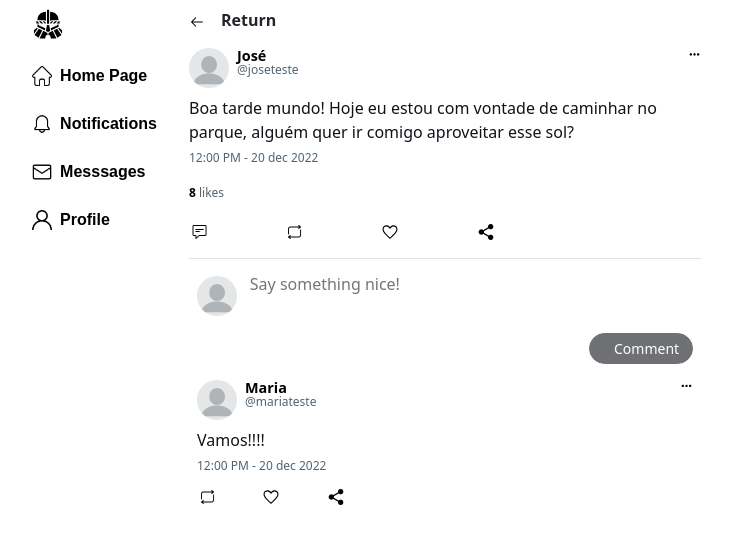
After one commit to DaviGGA/dwarf-app, a Django app: page /post in a window 1280 px wide. The commit adds this page. Shown: the top 544 px of the page, without its empty margins (195-927 px from the left). Run offline with Django 4.2, Linux system fonts and the light colour scheme.

Commit message:
new front-end implementations

```diff
--- a/app/admin.py
+++ b/app/admin.py
@@ -7,3 +7,4 @@ from app.models import *
 admin.site.register(Profile)
 admin.site.register(Post)
 admin.site.register(Follow)
+admin.site.register(Like)
--- a/app/models.py
+++ b/app/models.py
@@ -29,6 +29,10 @@ class Post (models.Model):
     reposts = models.IntegerField(default=0)
     coments = models.IntegerField(default=0)
 
+    def __str__(self):
+        return f"{self.profile.user.username} | {self.text_content[:15]}..."
+
+
 
 class Follow (models.Model):
     who_is_following = models.CharField(max_length=100, blank=False, null=False)
@@ -36,4 +40,4 @@ class Follow (models.Model):
 
 class Like (models.Model):
     who_is_liking = models.CharField(max_length=100, blank=False, null = False)
-    who_is_being_liked = models.CharField(max_length=100, blank=False, null = False)
+    post_being_liked = models.CharField(max_length=100, blank=False, null = False)
--- a/app/urls.py
+++ b/app/urls.py
@@ -6,7 +6,9 @@ urlpatterns = [
     path('signin', views.sign_in, name = 'signin'),
     path('logout', views.logout_user, name = 'logout'),
     path('profile/<str:pk>', views.profile, name = 'profile'),
+    path('post' ,views.post, name = 'post'),
     path('follow', views.follow, name = 'follow'),
+    path('like', views.like, name = 'like'),
     path('profile-settings', views.profile_settings, name = 'profile-settings'),
     path('', views.index, name = 'index'),
     path('email-verification/<uidb64>/<token>', views.email_verification, name = 'email-verification'),
--- a/app/views.py
+++ b/app/views.py
@@ -7,6 +7,7 @@ from django.contrib.auth import login, logout, authenticate
 from django.shortcuts import redirect
 from django.urls import reverse
 from datetime import datetime
+from itertools import chain
 from django.core.mail import EmailMessage
 from django.contrib.sites.shortcuts import get_current_site
 from django.utils.encoding import force_bytes, force_str, DjangoUnicodeDecodeError
@@ -18,7 +19,21 @@ from .utils import token_generator_email, token_generator_password
 def index (request):
     time_now = datetime.utcnow()
     user_profile = Profile.objects.filter(user = request.user).first()
-    feed = Post.objects.all()
+    user_is_following = []
+    feed = []
+
+    user_posts = Post.objects.filter(profile__user = request.user)
+    feed.append(user_posts)
+
+    for following in Follow.objects.filter(who_is_following = request.user.username):
+        user_is_following.append(following.who_is_being_followed)
+
+    for user in user_is_following:
+        post_of_followers = Post.objects.filter(profile__user__username = user)
+        feed.append(post_of_followers)
+
+    user_feed = list(chain(*feed))
+
     if request.method == 'POST':
         text_content = request.POST['text_content']
         post = Post.objects.create(profile= user_profile,text_content=text_content, posted_at = datetime.utcnow())
@@ -26,7 +41,7 @@ def index (request):
 
         return redirect('index')
 
-    return render(request, 'index.html', {'user_profile' : user_profile, 'feed': feed, 'time_now' : time_now})
+    return render(request, 'index.html', {'user_profile' : user_profile, 'user_feed': user_feed, 'time_now' : time_now})
 
 def profile (request, pk):
 
@@ -48,6 +63,9 @@ def profile (request, pk):
 
     return render(request, 'profile.html', context)
 
+def post(request):
+    return render(request, 'post.html')
+
 def follow (request):
 
     if request.method == 'POST':
@@ -65,7 +83,28 @@ def follow (request):
         return redirect (f'profile/{who_is_being_followed}')
 
 def like (request):
-    pass
+    if request.method == 'POST':
+        post_being_liked = request.POST['post_being_liked']
+        post_liked = Post.objects.get(pk = post_being_liked)
+
+        if len(Like.objects.filter(who_is_liking = request.user.username, post_being_liked = post_liked.id)) == 0:
+            like = Like.objects.create(who_is_liking = request.user.username, post_being_liked = post_liked.id)
+            like.save()
+            post_liked.likes += 1
+            post_liked.save()
+
+            return redirect('/')
+
+        else:
+            alrealdy_liked = Like.objects.get(who_is_liking = request.user.username, post_being_liked = post_liked.id)
+            alrealdy_liked.delete()
+            post_liked.likes -= 1
+            post_liked.save()
+
+            return redirect('/')
+    else:
+
+        return redirect('/')
 
 def sign_up(request):
     if request.method == 'POST':
--- /dev/null
+++ b/static/assets/css/header.css
@@ -0,0 +1,66 @@
+.menu {
+    display: none;
+    font-weight: bold;
+    font-family: sans-serif;
+}
+
+@media screen and (min-width:1024px) {
+
+    .menu-flex {
+        width: 100%;
+        display: flex;
+        flex-direction: column;
+        align-items: flex-end;
+    }
+
+    .menu {
+        display: flex;
+        flex-direction: column;
+        align-self: flex-end;
+        font-style: normal;
+        padding: 0 1rem;
+        margin-top: .5rem;
+    }
+
+    .logo-menu {
+        width: 2rem;
+        height: 2rem;
+        margin-bottom: 1rem;
+        margin-left: 1rem
+    }
+
+    .menu-buttons {
+        display: flex;
+        font-size: 1.2rem;
+        flex-direction: column;
+        gap: .5rem;
+    }
+
+    .menu-button {
+        display: flex;
+        padding: .5rem 1rem;
+        text-decoration: none;
+        align-items: center;
+        gap: .5rem;
+    }
+
+    .menu-button:hover {
+        border-radius: 32px;
+
+        background-color: #f0f0f0;
+        transition: .5s;
+    }
+
+    .menu-button-image {
+        width: 20px;
+        height: 20px;
+    }
+
+    .menu-button-text {
+        font-family: sans-serif;
+
+        font-size: 1rem;
+
+        color: #000;
+    }
+}
--- /dev/null
+++ b/static/assets/css/post.css
@@ -0,0 +1,155 @@
+header {
+    width: 30%;
+}
+
+body {
+    display: flex;
+}
+
+main {
+    width: 40%;
+}
+
+.post-reverse{
+    margin-top: .5rem;
+    display: flex;
+    align-items: center;
+}
+
+.post-reverse__link {
+    text-decoration: none;
+    margin-right: 1rem;
+    border-radius: 50%;
+}
+
+.arrow-icon {
+    width: 1rem;
+    height: 1rem;
+}
+
+.post-reverse__text {
+    font-weight: bold;
+}
+
+
+.post-post {
+    margin-top: 1rem;
+    height: auto;
+}
+
+.post-post__header {
+    display: flex;
+    justify-content: space-between;
+}
+
+.post-post__profileimg {
+    width: 2.5rem;
+    height: 2.5rem;
+    margin-right: .5rem;
+    border-radius: 50%;
+}
+
+.post-post__names {
+    display: flex;
+    flex-direction: column;
+}
+
+.post-post__nickname {
+    text-decoration: none;
+    color: black;
+    font-weight: bold;
+    font-size: .9rem;
+    line-height: 1rem;
+}
+
+.post-post__username {
+    color:#536471;
+    font-size: .75rem;
+    line-height: .8rem;
+
+}
+
+.post-post__dropdown {
+    width: .8rem;
+    height: .8rem;
+
+}
+
+.post-post__content {
+    margin-top: .5rem;
+    color: #0F1419;
+}
+
+.post-post__time {
+    color: #536471;
+    font-size: .75rem;
+}
+
+.post-post__likes {
+    font-size: .75rem;
+    color: #536471;
+    margin: 1rem 0 ;
+}
+
+.post-post__interact {
+    display: flex;
+    width: 60%;
+    justify-content: space-between;
+}
+
+.post-post-i-buttons {
+    border:none;
+    width: 20px;
+    height: 20px;
+    background-color: #fff;
+    padding: 0;
+}
+
+/* COMMENT */
+
+.comment-area {
+    border-top: rgb(222, 226, 230) 1px solid ;
+    margin-top: 1rem;
+    display: flex;
+    gap: .5rem;
+    flex-direction: column;
+    padding: 0 .5rem;
+}
+
+.comment-write__profileimg {
+    width: 2.5rem;
+    height: 2.5rem;
+}
+
+.comment-write {
+    margin-top: .5rem;
+    display: flex;
+    flex-direction: column;
+}
+
+
+.comment-write--flex {
+    display: flex;
+    align-items: center;
+    gap: .5rem;
+}
+
+
+.comment-write-input {
+    border: none;
+    padding: .3rem;
+    width: 100%;
+    resize: none;
+    outline: none
+}
+
+.comment-button {
+    margin: .5rem 0;
+    width: 6.5rem;
+    align-self: end;
+}
+
+.commentary-interact {
+    width: 30%;
+    margin: .5rem 0;
+}
--- a/static/assets/js/textarea-resize.js
+++ b/static/assets/js/textarea-resize.js
@@ -1,9 +1,10 @@
-const textarea = document.querySelector('.post-write-input')
+const textarea = document.querySelector('[data-textarea]')
 
 textarea.addEventListener("keyup",e => {
     let scHeigtht = e.target.scrollHeight;
     textarea.style.height = `${scHeigtht}px`
     console.log(scHeigtht)
+
     })
 
 
--- /dev/null
+++ b/templates/menu.html
@@ -0,0 +1,23 @@
+<div class="menu-flex">
+    <div class="menu">
+        <img class="logo-menu" src="/static/assets/img/dwarf-helmet.svg"  alt="">
+        <div class="menu-desktop menu-buttons">
+            <a class="menu-button" href="">
+                <img class="menu-button-image" src="/media/icons/home.png" alt="">
+                <span class="menu-button-text">Home Page</span>
+            </a>
+            <a class="menu-button" href="">
+                <img class="menu-button-image" src="/media/icons/notification.png" alt="">
+                <span class="menu-button-text">Notifications</span>
+            </a>
+            <a class="menu-button" href="">
+                <img class="menu-button-image" src="/media/icons/message.png" alt="">
+                <span class="menu-button-text">Messsages</span>
+            </a>
+            <a class="menu-button"href="{% url 'profile' request.user.username %}">
+                <img class="menu-button-image" src="/media/icons/profile.png" alt="">
+                <span class="menu-button-text">Profile</span>
+            </a>
+        </div>
+    </div>
+</div>
--- /dev/null
+++ b/templates/post.html
@@ -0,0 +1,89 @@
+<!DOCTYPE html>
+<html lang="en">
+<head>
+    <meta charset="UTF-8">
+    <meta http-equiv="X-UA-Compatible" content="IE=edge">
+    <meta name="viewport" content="width=device-width, initial-scale=1.0">
+    <link rel="stylesheet" href="/static/assets/css/header.css">
+    <link rel="stylesheet" href="/static/assets/css/post.css">
+    <link href="https://cdn.jsdelivr.net/npm/bootstrap@5.0.2/dist/css/bootstrap.min.css"
+    rel="stylesheet" integrity="sha384-EVSTQN3/azprG1Anm3QDgpJLIm9Nao0Yz1ztcQTwFspd3yD65VohhpuuCOmLASjC"
+    crossorigin="anonymous">
+    <title>Document</title>
+</head>
+<body>
+    <header>
+        {% include 'menu.html' %}
+    </header>
+    <main>
+        <section class="post">
+            <div class="post-reverse">
+                <a class="post-reverse__link" href="">
+                    <img class="arrow-icon" src="/media/icons/arrow-left.svg" alt="" srcset="">
+                </a>
+                <span class="post-reverse__text" href="">Return</span>
+            </div>
+            <div class="post-post">
+                <div class="post-post__header">
+                    <div style="display: flex;">
+                        <img class="post-post__profileimg"  src="/media/blank-profile-picture.png" alt="">
+                        <div class="post-post__names">
+                            <a class="post-post__nickname" href="">José</a>
+                            <span class="post-post__username">@joseteste</span>
+                        </div>
+                    </div>
+                    <img class="post-post__dropdown" src="/media/icons/dot.svg" alt="">
+                </div>
+                <div class="post-post__content">Boa tarde mundo! Hoje eu estou com vontade de caminhar no parque,
+                    alguém quer ir comigo aproveitar esse sol?</div>
+                <time class="post-post__time">12:00 PM - 20 dec 2022</time>
+                <div class="post-post__likes"> <strong style="color: black;">8</strong> likes</div>
+                <div class="post-post__interact">
+                    <button class="post-post-i-buttons"><img src="/media/icons/comment.png" width="15px" height="16px" alt=""></button>
+                    <button class="post-post-i-buttons"><img src="/media/icons/retweet.png" width="15px" height="16px" alt=""></button>
+                    <form action="/like" method="POST"> {% csrf_token %}
+                        <input type="hidden" name="post_being_liked" value="{{post.pk}}">
+                        <button class="post-post-i-buttons"><img src="/media/icons/like.svg" width="18px" height="18px" alt=""></button>
+                    </form>
+                    <button class="post-post-i-buttons"><img src="/media/icons/share.png" width="16px" height="16px" alt=""></button>
+                </div>
+            </div>
+        </section>
+        <section class="comment">
+            <div class="comment-area">
+                <form method="POST" class="comment-write"> {% csrf_token %}
+                    <div class="comment-write--flex">
+                        <img class=" comment-write__profileimg rounded-circle" src="/media/blank-profile-picture.png"  alt="">
+                        <textarea name="text_content" class="comment-write-input" data-textarea maxlength="280" placeholder= "Say something nice!"></textarea>
+                    </div>
+                    <button type="submit" class="btn btn-dark rounded-pill btn-sm px-4 comment-button disabled">Comment</button>
+                </form>
+                <div class="commentaries">
+                    <div class="post-post__header">
+                        <div style="display: flex;">
+                            <img class="post-post__profileimg"  src="/media/blank-profile-picture.png" alt="">
+                            <div class="post-post__names">
+                                <a class="post-post__nickname" href="">Maria</a>
+                                <span class="post-post__username">@mariateste</span>
+                            </div>
+                        </div>
+                        <img class="post-post__dropdown" src="/media/icons/dot.svg" alt="">
+                    </div>
+                    <div class="post-post__content">Vamos!!!!</div>
+                    <time class="post-post__time">12:00 PM - 20 dec 2022</time>
+                    <div class="commentary-interact post-post__interact">
+                        <button class="post-post-i-buttons"><img src="/media/icons/retweet.png" width="15px" height="16px" alt=""></button>
+                        <form action="/like" method="POST"> {% csrf_token %}
+                            <input type="hidden" name="post_being_liked" value="{{post.pk}}">
+                            <button class="post-post-i-buttons"><img src="/media/icons/like.svg" width="18px" height="18px" alt=""></button>
+                        </form>
+                        <button class="post-post-i-buttons"><img src="/media/icons/share.png" width="16px" height="16px" alt=""></button>
+                    </div>
+
+                </div>
+            </div>
+        </section>
+    </main>
+</body>
+<script src="/static/assets/js/textarea-resize.js"></script>
+</html>
--- a/templates/profile.html
+++ b/templates/profile.html
@@ -19,14 +19,13 @@
                 <div class="profile-banner" src="/media/wpp.jpg" alt=""></div>
                 <img class="profile-img rounded-circle" src="{{profile.profile_img.url}}" alt="">
             </div>
-
             <div class="profile-textinfo">
                 <div style="display: flex;justify-content: space-between; align-items: center;">
                     <span class="nickname">{{profile.nickname}}</span>
                     {% if request.user.username != profile.user.username %}
                         <form method="POST" action="/follow"> {% csrf_token %}
                             <input type="hidden" name="who_is_being_followed" value="{{profile.user.username}}" id="">
-                            <button class="follow-btn">{{button_text}}</button>
+                            <button class="profile-follow-btn">{{button_text}}</button>
                         </form>
                     {% endif %}
                 </div>
```
Also changed, not shown: static/assets/css/index.css (+47 -2 lines), static/assets/css/profile.css (+5 -5 lines), static/assets/js/button-disable.js (added, +14 -0 lines), static/assets/js/post-dropdown-button.js (added, +12 -0 lines), templates/index.html (+24 -8 lines), templates/search-follow.html (added, +28 -0 lines), app/migrations/0012_rename_who_is_being_liked_like_post_being_liked.py (added), db.sqlite3, media/icons/arrow-left.svg (added), media/icons/dot.svg (added).
